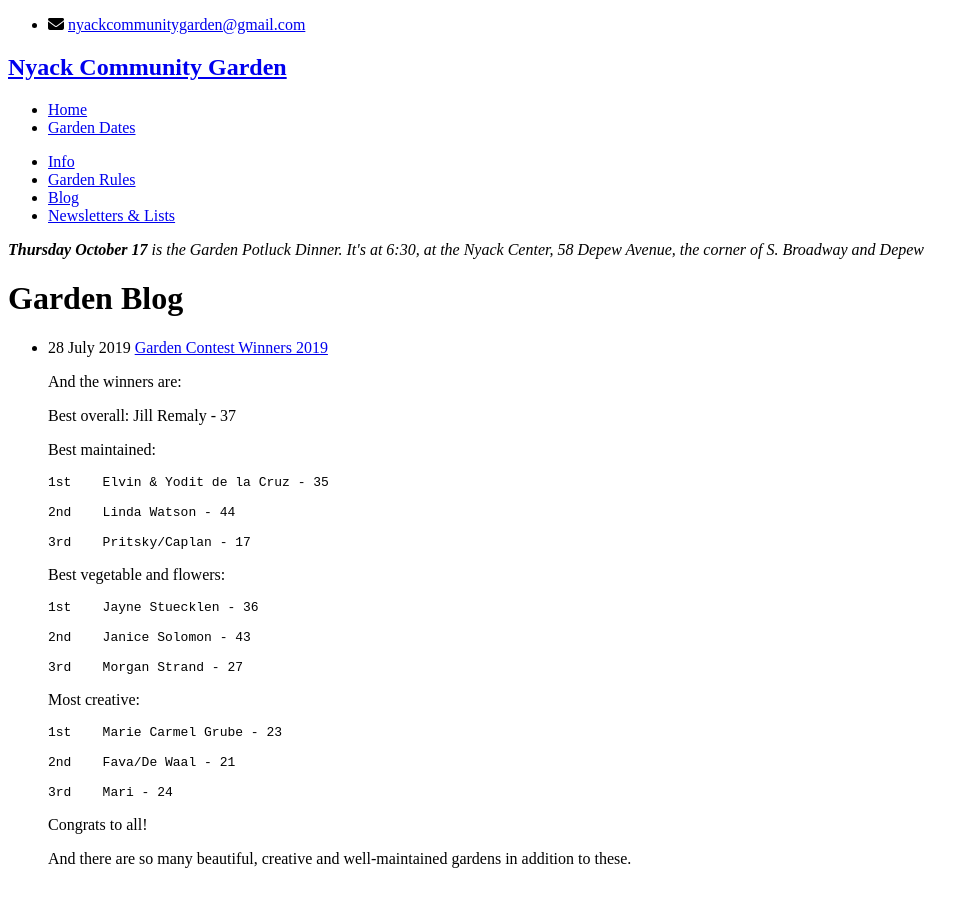
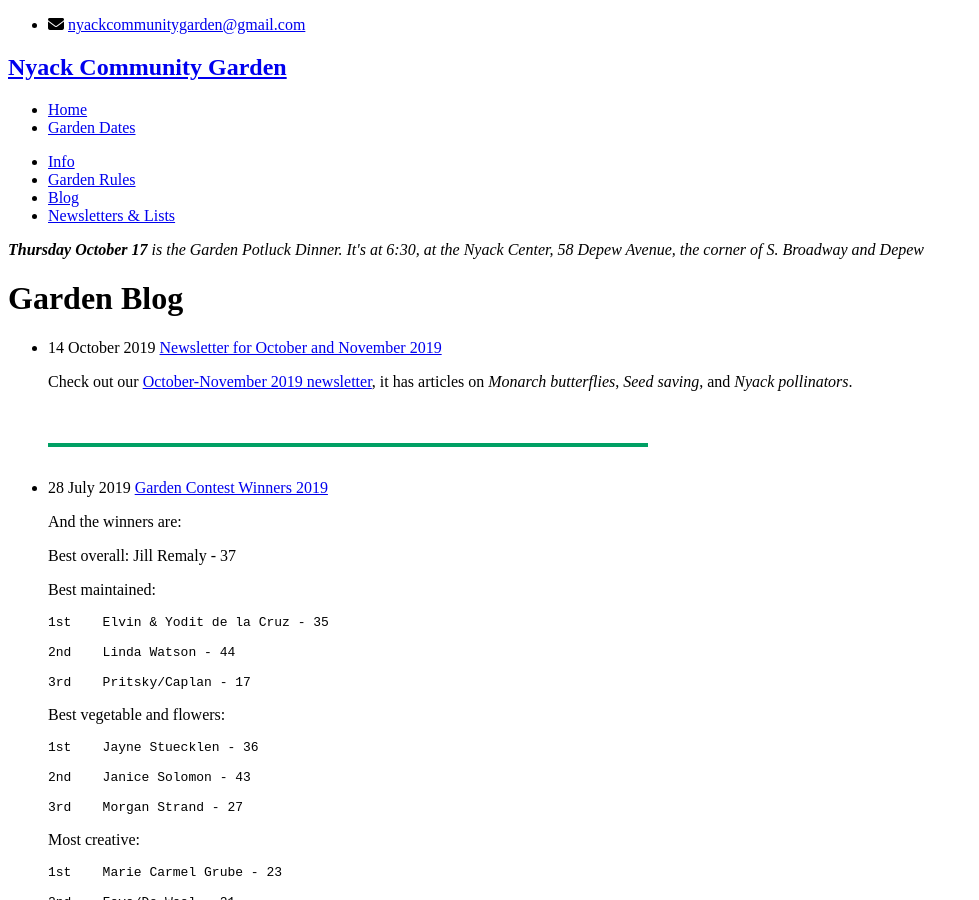
Before and after one commit to bosborne/nyackcommunitygarden, a Jekyll site: the page built from blog/index.html, in a window 1280 px wide and 900 px high. Shown: the whole window, without its empty margins (0-979 px from the left). Built offline with Jekyll 4.4.1, drawn with Linux system fonts in a browser that asks for light colours; nearby versions of some CDN libraries; library files that are not in the unit come from our copies.

Commit message:
Add October, November newsletter

```diff
--- /dev/null
+++ b/_posts/2019-10-14-oct-newsletter.md
@@ -0,0 +1,7 @@
+---
+layout: post
+pageclass: blog
+title: "Newsletter for October and November 2019"
+published: true
+---
+Check out our [October-November 2019 newsletter](/pdf/Newsletter_October_November_2019.pdf), it has articles on *Monarch butterflies*, *Seed saving*, and *Nyack pollinators*.
--- a/files/index.md
+++ b/files/index.md
@@ -10,6 +10,7 @@
 
 Our Nyack Community Garden newsletters:
 
+- [Newsletter October-November 2019](/pdf/Newsletter_October_November_2019.pdf)
 - [Newsletter July-August 2019](/pdf/Newsletter_July_August_2019.pdf)
 - [Newsletter October-November 2018](/pdf/Newsletter_Oct_Nov_2018.pdf)
 - [Newsletter July-August 2018](/pdf/Newsletter_July_August_2018.pdf)
```
Also changed, not shown: 1 other file.
